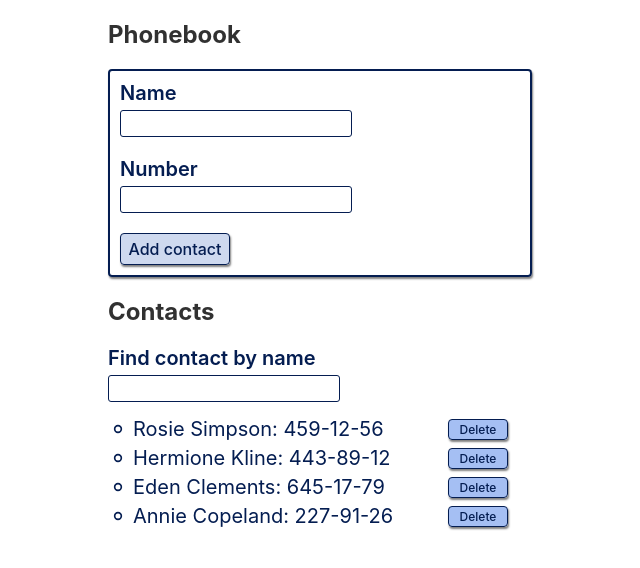
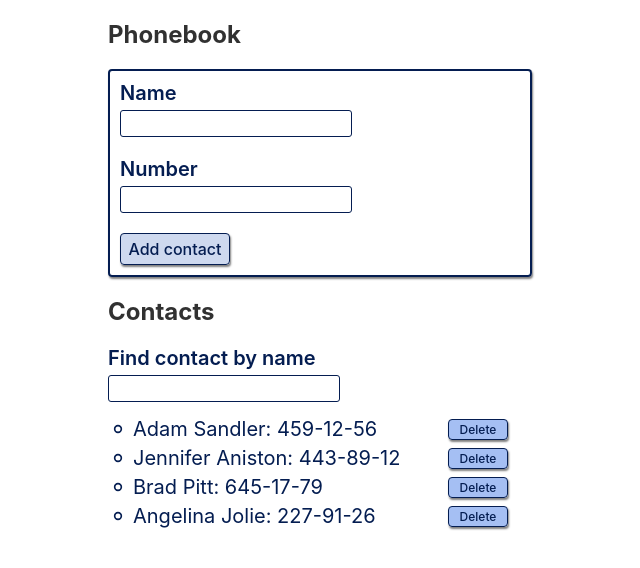
Before and after one commit to korolenkooleksii/goit-react-hw-04-phonebook, a React (Create React App) app: page / in a window 1280 px wide. Shown: the top 568 px of the page, without its empty margins (232-872 px from the left). Built offline with nearby package versions, Linux system fonts and the light colour scheme.

Commit message:
add correct

```diff
--- a/src/components/App/App.jsx
+++ b/src/components/App/App.jsx
@@ -9,10 +9,10 @@ import 'react-toastify/dist/ReactToastify.css';
 
 const App = () => {
   const [contacts, setContacts] = useState([
-    { id: 'id-1', name: 'Rosie Simpson', number: '459-12-56' },
-    { id: 'id-2', name: 'Hermione Kline', number: '443-89-12' },
-    { id: 'id-3', name: 'Eden Clements', number: '645-17-79' },
-    { id: 'id-4', name: 'Annie Copeland', number: '227-91-26' },
+    { id: 'id-1', name: 'Adam Sandler', number: '459-12-56' },
+    { id: 'id-2', name: 'Jennifer Aniston', number: '443-89-12' },
+    { id: 'id-3', name: 'Brad Pitt', number: '645-17-79' },
+    { id: 'id-4', name: 'Angelina Jolie', number: '227-91-26' },
   ]);
 
   const [filter, setFilter] = useState('');
```
